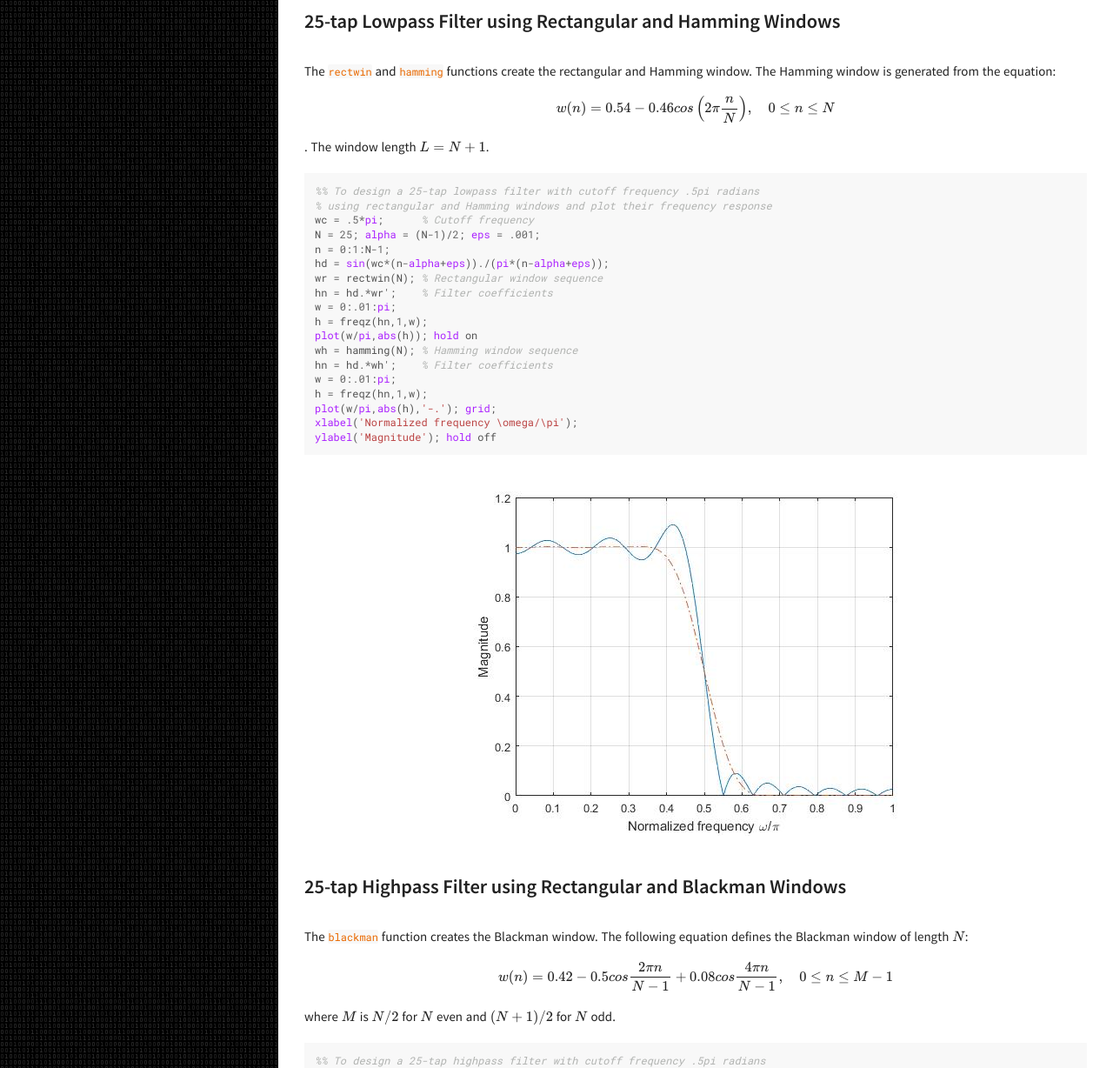
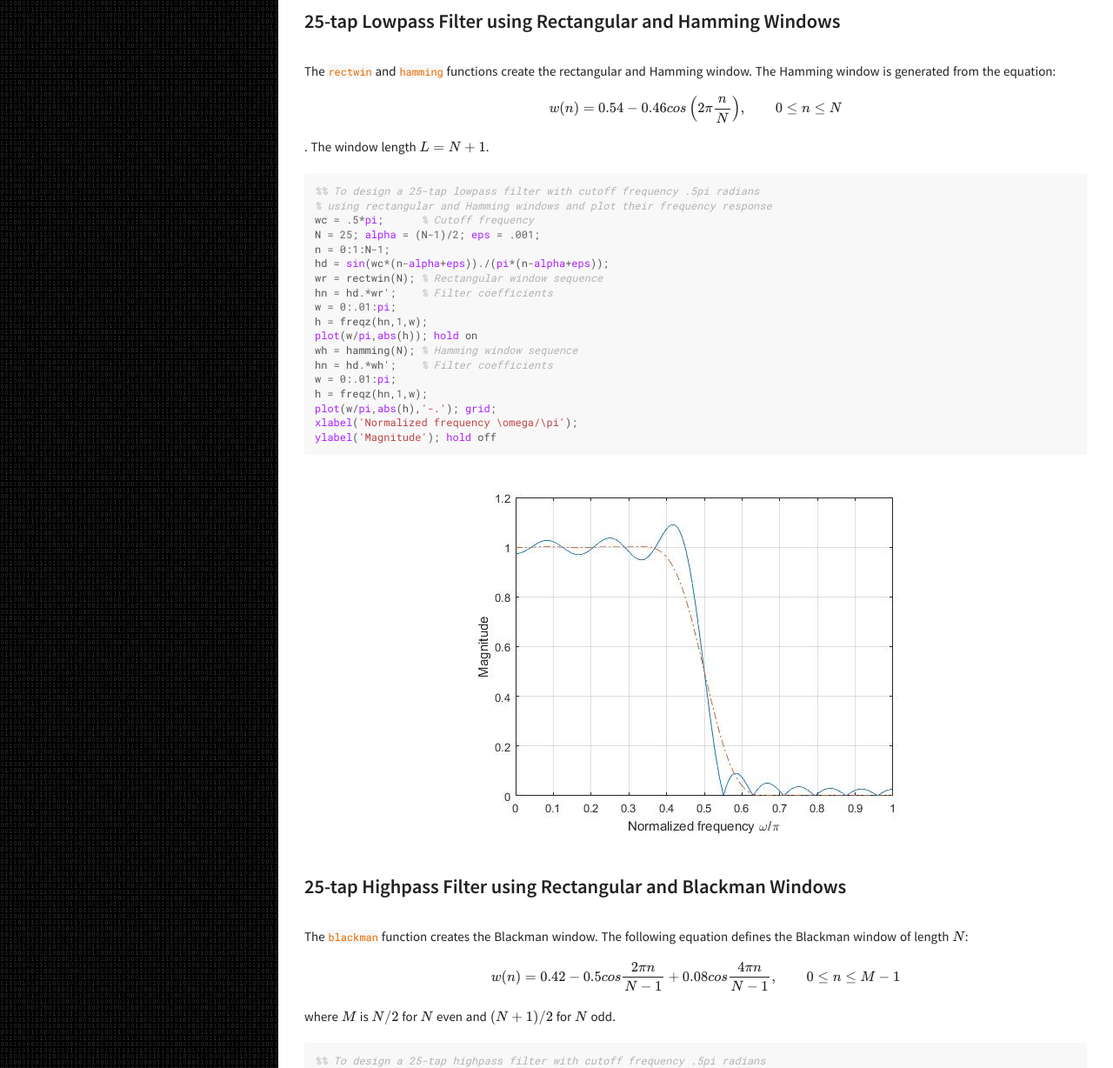
Before and after one commit to sohambhattacharyya/sohambhattacharyya.github.io, a Jekyll site: the page built from _posts/2017-09-28-Introduction-to-DSP-using-MATLAB-Part-III.markdown, in a window 1280 px wide. Shown: the part 337-1565 px from the top of the page at 87% size. Built offline with Jekyll 4.4.1, drawn with Linux system fonts in a browser that asks for light colours; formulas are drawn with MathJax 3; comment, search, counter and statistics services are not loaded; some of the changed text lies outside the part shown.

Commit message:
Technical error corrected.

````diff
--- a/_posts/2017-09-28-Introduction-to-DSP-using-MATLAB-Part-III.markdown
+++ b/_posts/2017-09-28-Introduction-to-DSP-using-MATLAB-Part-III.markdown
@@ -12,7 +12,7 @@ A [link][part2] to the previous part, a [link][part1] to the first part and a [l
 ### 25-tap Lowpass Filter using Rectangular and Hamming Windows
 
 The `rectwin` and `hamming` functions create the rectangular and Hamming window.
-The Hamming window is generated from the equation: \\[w(n) = 0.54 - 0.46cos\left(2\pi\frac{n}{N}\right), \quad 0 \le n \le N\\].
+The Hamming window is generated from the equation: \\[w(n) = 0.54 - 0.46cos\left(2\pi\frac{n}{N}\right), \qquad 0 \le n \le N\\].
 The window length \\(L = N + 1\\).
 
 ```matlab
@@ -42,7 +42,7 @@ ylabel('Magnitude'); hold off
 ### 25-tap Highpass Filter using Rectangular and Blackman Windows
 
 The `blackman` function creates the Blackman window. The following equation defines the Blackman window of length \\(N\\):
-\\[w(n) = 0.42 - 0.5cos\frac{2\pi n}{N - 1} + 0.08cos\frac{4\pi n}{N - 1}, \quad 0 \le n \le M - 1\\]
+\\[w(n) = 0.42 - 0.5cos\frac{2\pi n}{N - 1} + 0.08cos\frac{4\pi n}{N - 1}, \qquad 0 \le n \le M - 1\\]
 where \\(M\\) is \\(N/2\\) for \\(N\\) even and \\((N + 1)/2\\) for \\(N\\) odd.
 
 ```matlab
@@ -160,7 +160,7 @@ ylabel('Magnitude'); hold off
 ### 25-tap Differentiator using Rectangular, Bartlett and Hanning Windows
 
 The following equation generates the coefficients of a Hann window:
-\\[w(n) = 0.5\left(1−cos\left(2\pi\frac{n}{N}\right)\right), \quad 0 \le n \le N\\].
+\\[w(n) = 0.5\left(1−cos\left(2\pi\frac{n}{N}\right)\right), \qquad 0 \le n \le N\\].
 The window length \\(L = N + 1\\).
 
 ```matlab
@@ -194,7 +194,7 @@ ylabel('Magnitude');    hold off
 ### FIR Lowpass Filter using Hamming and Blackman Windows
 
 The following equation defines the Blackman window of length N:
-\\[w(n) = 0.42 − 0.5cos\frac{2\pi n}{N - 1} + 0.08cos\frac{4\pi n}{N - 1}, \quad 0 \le n \le M - 1\\]
+\\[w(n) = 0.42 − 0.5cos\frac{2\pi n}{N - 1} + 0.08cos\frac{4\pi n}{N - 1}, \qquad 0 \le n \le M - 1\\]
 where \\(M\\) is \\(N/2\\) for \\(N\\) even and \\((N + 1)/2\\) for \\(N\\) odd.
 
 ```matlab
````
